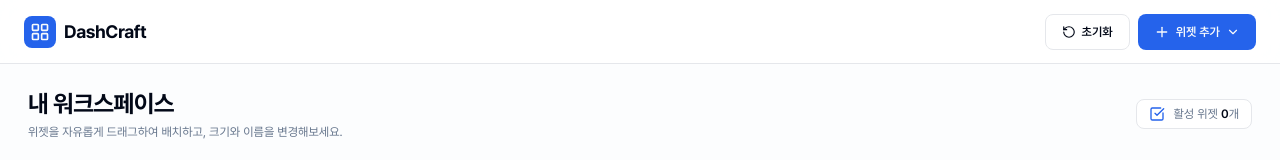
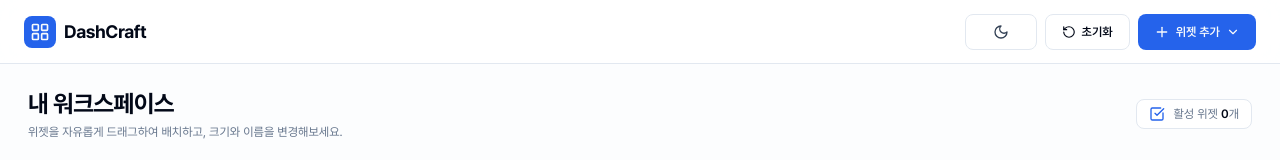
Before and after one commit to jaywai-lee/DashCraft, a Next.js app: page /dashboard in a window 1280 px wide. Shown: the top 160 px of the page. Built offline with nearby package versions, Linux system fonts and the light colour scheme.

Commit message:
feat: next-themes 기반 다크 모드 구축 및 WidgetColorPicker 개선 (#29)

```diff
--- a/package.json
+++ b/package.json
@@ -22,6 +22,7 @@
     "clsx": "^2.1.1",
     "lucide-react": "^0.469.0",
     "next": "15.1.0",
+    "next-themes": "^0.4.6",
     "react": "^19.0.0",
     "react-dom": "^19.0.0",
     "tailwind-merge": "^3.6.0",
--- a/src/app/dashboard/page.tsx
+++ b/src/app/dashboard/page.tsx
@@ -10,6 +10,7 @@ import {
   DropdownTrigger,
 } from "@/shared/ui/dropdown/Dropdown";
 import { Modal } from "@/shared/ui/modal";
+import { ThemeToggle } from "@/shared/ui/theme-toggle/ThemeToggle";
 import {
   WIDGET_CONFIG_MAP,
   WIDGET_OPTIONS,
@@ -65,6 +66,7 @@ export default function DashboardPage() {
         </Link>
 
         <div className="flex items-center gap-2">
+          <ThemeToggle />
           <Button
             variant="outline"
             size="md"
--- a/src/app/layout.tsx
+++ b/src/app/layout.tsx
@@ -1,6 +1,7 @@
 import type { Metadata } from "next";
 import localFont from "next/font/local";
 import "@/styles/globals.css";
+import { ThemeProvider } from "./providers/ThemeProvider";
 
 const pretendard = localFont({
   src: [
@@ -40,8 +41,17 @@ export default function RootLayout({
   children: React.ReactNode;
 }>) {
   return (
-    <html lang="ko" className={pretendard.variable}>
-      <body className="font-sans antialiased">{children}</body>
+    <html lang="ko" className={pretendard.variable} suppressHydrationWarning>
+      <body className="font-sans antialiased">
+        <ThemeProvider
+          attribute="class"
+          defaultTheme="system"
+          enableSystem
+          disableTransitionOnChange
+        >
+          {children}
+        </ThemeProvider>
+      </body>
     </html>
   );
 }
--- /dev/null
+++ b/src/app/providers/ThemeProvider.tsx
@@ -0,0 +1,8 @@
+"use client";
+
+import { ThemeProvider as NextThemesProvider } from "next-themes";
+import { type ThemeProviderProps } from "next-themes";
+
+export function ThemeProvider({ children, ...props }: ThemeProviderProps) {
+  return <NextThemesProvider {...props}>{children}</NextThemesProvider>;
+}
--- a/src/entities/widget/model/constants.ts
+++ b/src/entities/widget/model/constants.ts
@@ -8,7 +8,7 @@ export const COLOR_THEMES: Record<
     label: "기본",
     bg: "bg-muted/50",
     border: "border-border",
-    accentBg: "bg-primary",
+    accentBg: "bg-slate-400 dark:bg-slate-500",
   },
   blue: {
     label: "블루",
--- a/src/entities/widget/ui/WidgetColorPicker.tsx
+++ b/src/entities/widget/ui/WidgetColorPicker.tsx
@@ -37,22 +37,26 @@ export const WidgetColorPicker = ({
       </Button>
 
       {isOpen && (
-        <div className="absolute top-8 right-0 z-50 p-2 bg-background border rounded-xl shadow-xl flex items-center gap-1.5 animate-in zoom-in-95 duration-150">
-          {(Object.keys(COLOR_THEMES) as WidgetColor[]).map((themeKey) => (
+        <div className="absolute top-8 right-0 z-50 p-2 bg-popover text-popover-foreground border rounded-xl shadow-xl flex items-center gap-1.5 animate-in zoom-in-95 duration-150">
+          {(Object.keys(COLOR_THEMES) as WidgetColor[]).map((themeKey) => {
+            const isSelected = color === themeKey;
+
+            return (
               <button
                 key={themeKey}
                 type="button"
                 onClick={() => handleSelect(themeKey)}
                 className={cn(
-                "w-5 h-5 rounded-full border transition-transform hover:scale-110 flex items-center justify-center",
+                  "w-5 h-5 rounded-full border border-black/10 dark:border-white/10 transition-transform hover:scale-110 flex items-center justify-center shrink-0",
                   COLOR_THEMES[themeKey].accentBg,
-                color === themeKey
-                  ? "ring-2 ring-primary ring-offset-1 scale-110"
-                  : "",
+                  isSelected
+                    ? "ring-2 ring-foreground ring-offset-2 ring-offset-popover scale-110"
+                    : "opacity-80 hover:opacity-100",
                 )}
                 title={COLOR_THEMES[themeKey].label}
               />
-          ))}
+            );
+          })}
         </div>
       )}
     </div>
--- /dev/null
+++ b/src/shared/ui/theme-toggle/ThemeToggle.tsx
@@ -0,0 +1,41 @@
+"use client";
+
+import { useTheme } from "next-themes";
+import { useEffect, useState } from "react";
+import { Button } from "../button";
+import { Moon, Sun } from "lucide-react";
+
+export const ThemeToggle = () => {
+  const { theme, setTheme } = useTheme();
+  const [mounted, setMounted] = useState(false);
+
+  useEffect(() => {
+    setMounted(true);
+  }, []);
+
+  if (!mounted) {
+    return (
+      <Button variant="outline" size="md" className="w-9 h-9 p-0" disabled>
+        <Sun className="w-4 h-4 text-muted-foreground" />
+      </Button>
+    );
+  }
+
+  const isDark = theme === "dark";
+
+  return (
+    <Button
+      variant="outline"
+      size="md"
+      className="w-9 h-9 p-0 rounded-lg transition-transform active:scale-95"
+      onClick={() => setTheme(isDark ? "light" : "dark")}
+      title={isDark ? "라이트 모드로 전환" : "다크 모드로 전환"}
+    >
+      {isDark ? (
+        <Sun className="w-4 h-4 text-amber-400 transition-all" />
+      ) : (
+        <Moon className="w-4 h-4 text-slate-700 transition-all" />
+      )}
+    </Button>
+  );
+};
--- a/src/styles/globals.css
+++ b/src/styles/globals.css
@@ -6,17 +6,38 @@
   :root {
     --background: 0 0% 100%;
     --foreground: 222.2 84% 4.9%;
+    --card: 0 0% 100%;
+    --card-foreground: 222.2 84% 4.9%;
+    --popover: 0 0% 100%;
+    --popover-foreground: 222.2 84% 4.9%;
     --muted: 210 40% 96.1%;
     --muted-foreground: 215.4 16.3% 46.9%;
     --primary: 221.2 83.2% 53.3%;
     --primary-foreground: 210 40% 98%;
     --destructive: 0 84.2% 60.2%;
+    --border: 214.3 31.8% 91.4%;
+  }
+
+  .dark {
+    --background: 224 71% 4%;
+    --foreground: 210 40% 98%;
+    --card: 222.2 84% 9.8%;
+    --card-foreground: 210 40% 98%;
+    --popover: 222.2 84% 9.8%;
+    --popover-foreground: 210 40% 98%;
+    --muted: 217.2 32.6% 17.5%;
+    --muted-foreground: 215 20.2% 65.1%;
+    --primary: 217.2 91.2% 59.8%;
+    --primary-foreground: 222.2 47.4% 11.2%;
+    --destructive: 0 62.8% 30.6%;
+    --border: 217.2 32.6% 17.5%;
   }
 
   *,
   ::before,
   ::after {
     box-sizing: border-box;
+    border-color: hsl(var(--border));
   }
 
   html,
@@ -24,6 +45,8 @@
     height: 100%;
     margin: 0;
     padding: 0;
+    background-color: hsl(var(--background));
+    color: hsl(var(--foreground));
     -webkit-font-smoothing: antialiased;
     -moz-osx-font-smoothing: grayscale;
   }
--- a/tailwind.config.ts
+++ b/tailwind.config.ts
@@ -2,6 +2,7 @@
 import type { Config } from "tailwindcss";
 
 const config: Config = {
+  darkMode: "class",
   content: ["./src/**/*.{js,ts,jsx,tsx,mdx}"],
   theme: {
     extend: {
```
Also changed, not shown: 2 other files (tests, documents, lock files or other folders). Lines whose indentation alone changed are shown as unchanged.
